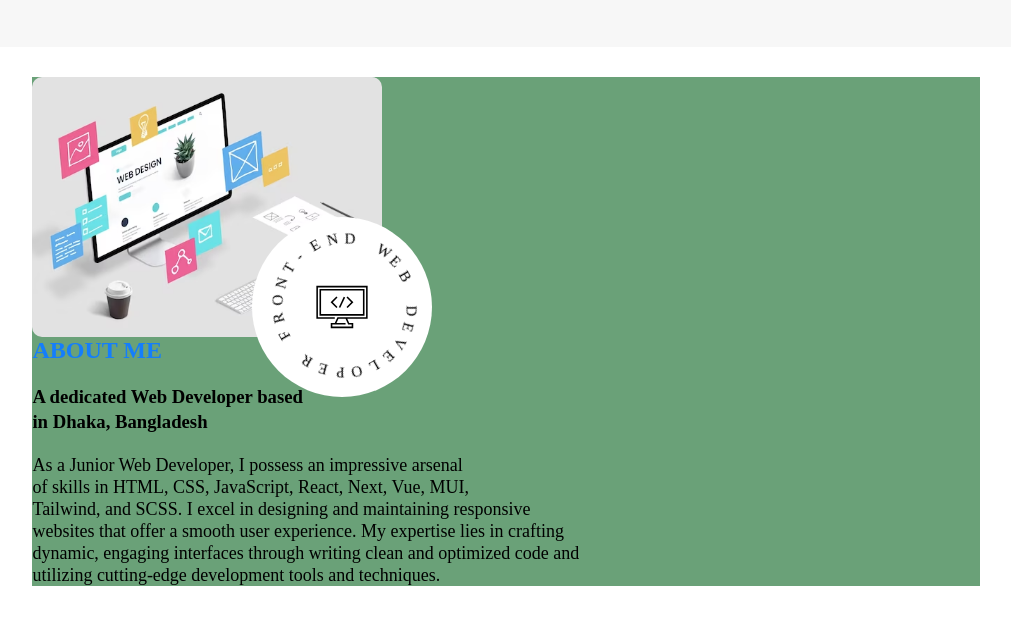
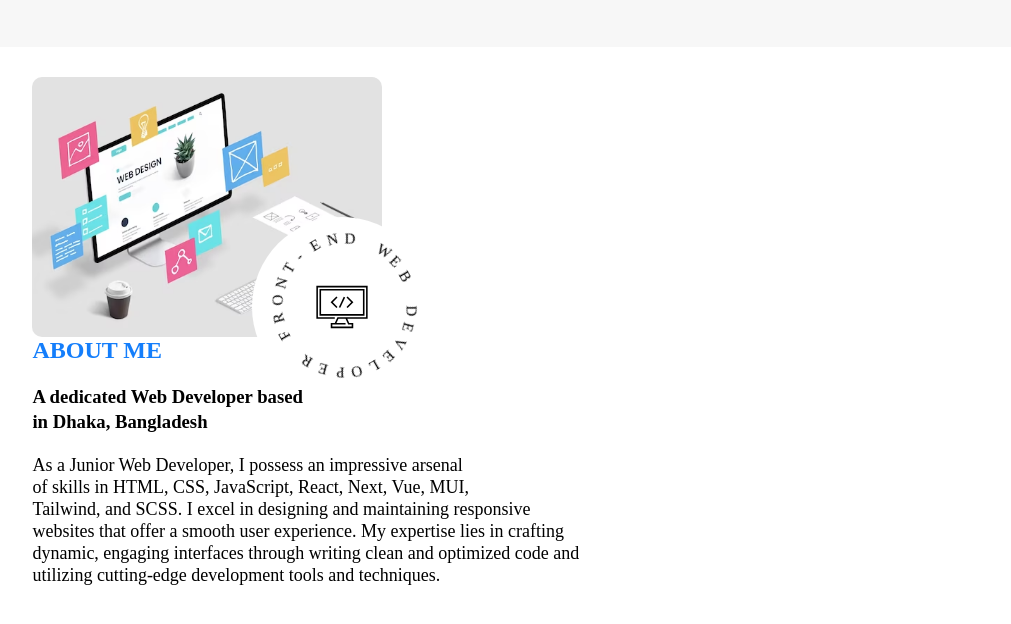
Before and after one commit to Najim473/Portfolio, a plain HTML site: page index.html in a window 1280 px wide. Shown: the part 646-1270 px from the top of the page, without its empty margins (134-1145 px from the left). Drawn offline with Linux system fonts and the light colour scheme; a web font is replaced by a local one.

Commit message:
work for about

```diff
--- a/CSS/style.scss
+++ b/CSS/style.scss
@@ -367,7 +367,6 @@
                         align-items: center;
                         justify-content: space-between;
                         flex-wrap: wrap;
-                        background: #6aa178;
 
                         .aboutimgcontainer {
                             overflow: hidden;
```
Also changed, not shown: CSS/style.css, 1 other file.
